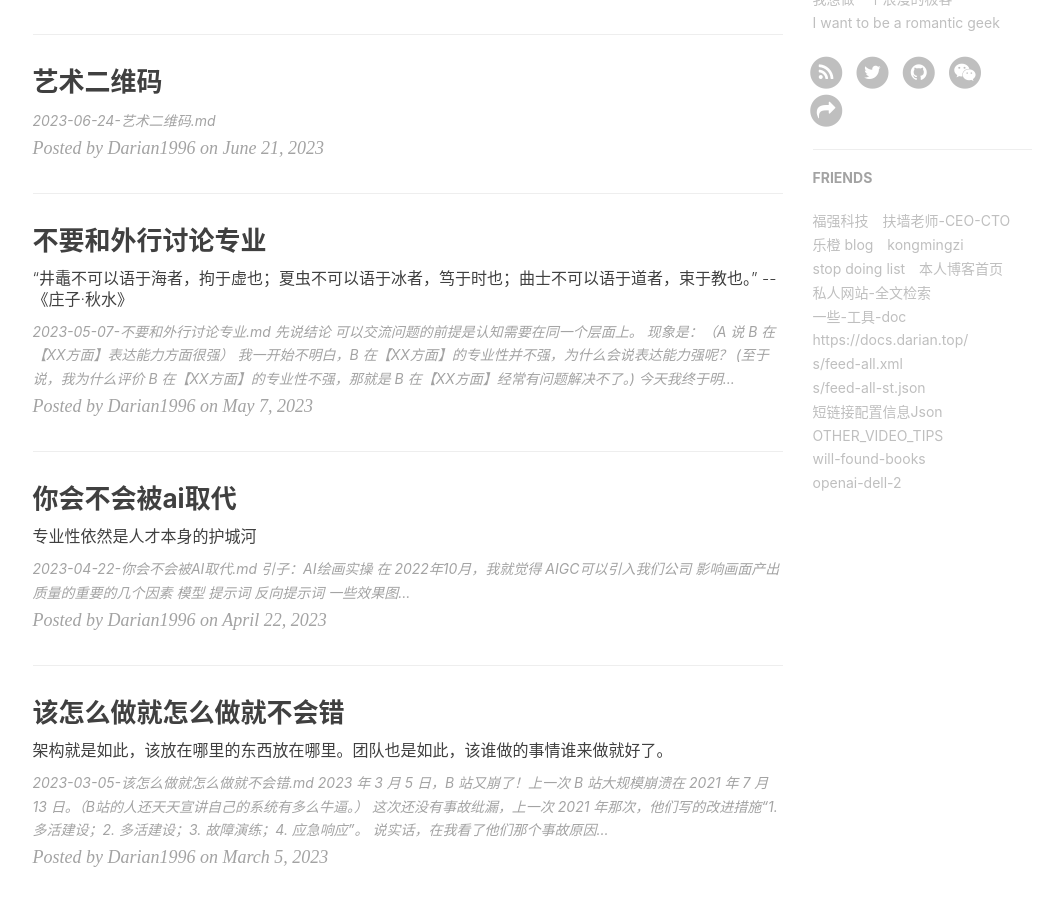
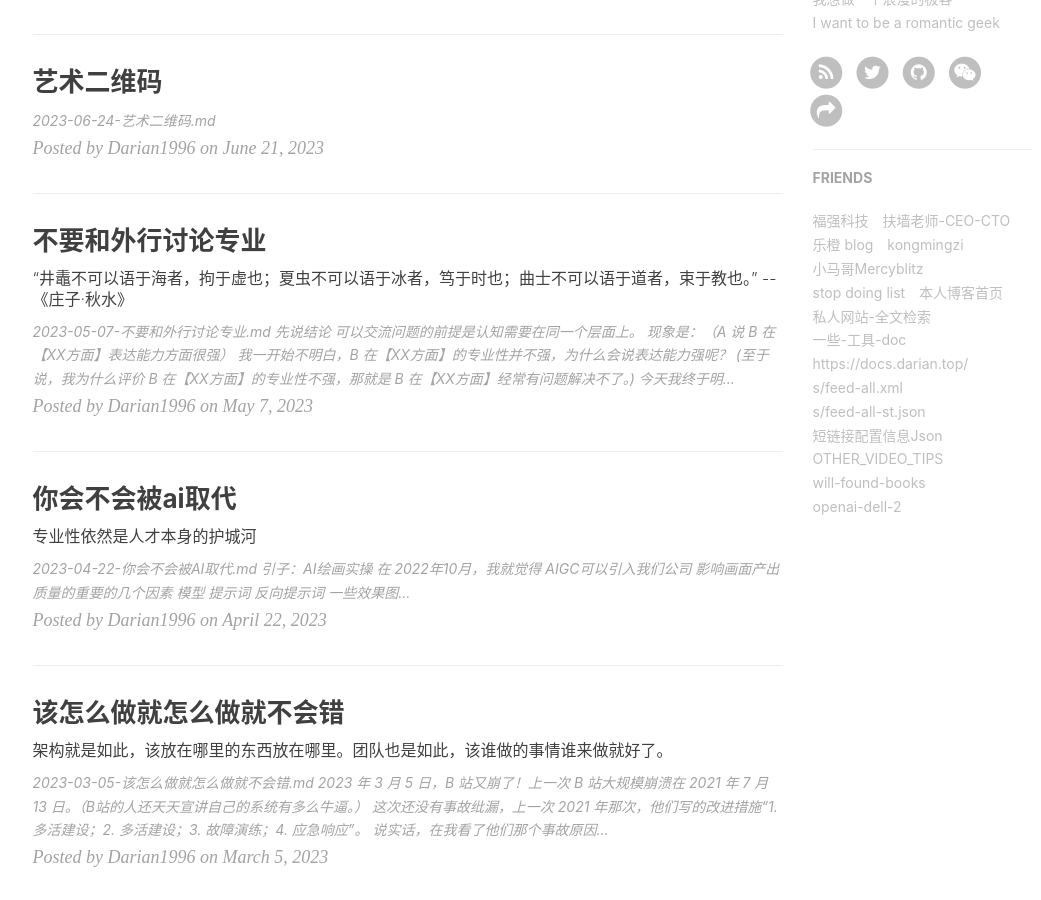
Before and after one commit to nogeek-cn/nogeek-cn.github.io, a Jekyll site: the page built from index.html, in a window 1280 px wide and 900 px high, scrolled down 1187 px. Shown: the whole window, without its empty margins (135-1176 px from the left). Built offline with Jekyll 4.4.1, drawn with Linux system fonts in a browser that asks for light colours; nearby versions of some CDN libraries; the list of posts is cut into pages by our own code; comment, search, counter and statistics services are not loaded.

Commit message:
2023-07-03 21:44:54 AutoCommit.sh by Darian

```diff
--- a/_config.yml
+++ b/_config.yml
@@ -125,6 +125,10 @@ friends: [
     href: "https://www.kongmingzi.com/"
   },
   {
+    title: "小马哥Mercyblitz",
+    href: "https://mercyblitz.github.io/"
+  },
+  {
     title: "stop doing list",
     href: "/2023/01/02/stop-doing-list/"
   },
```
